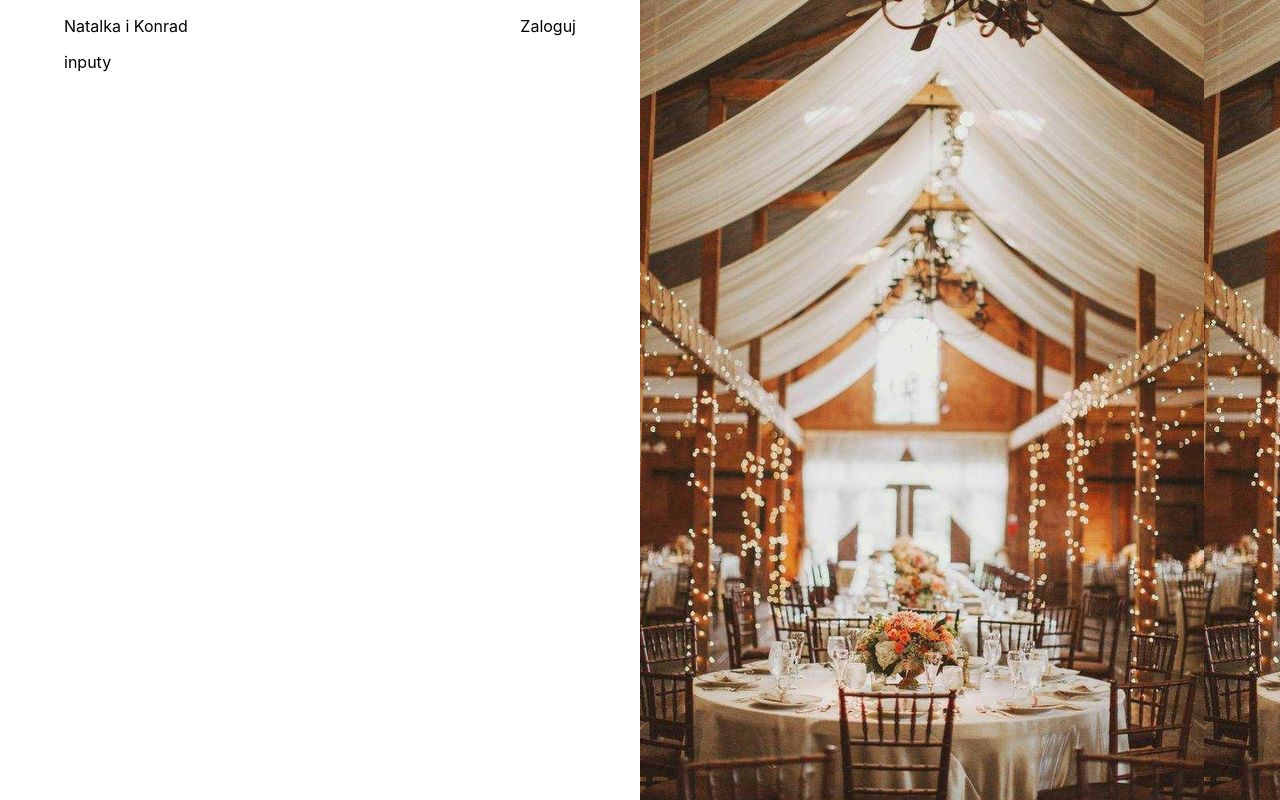
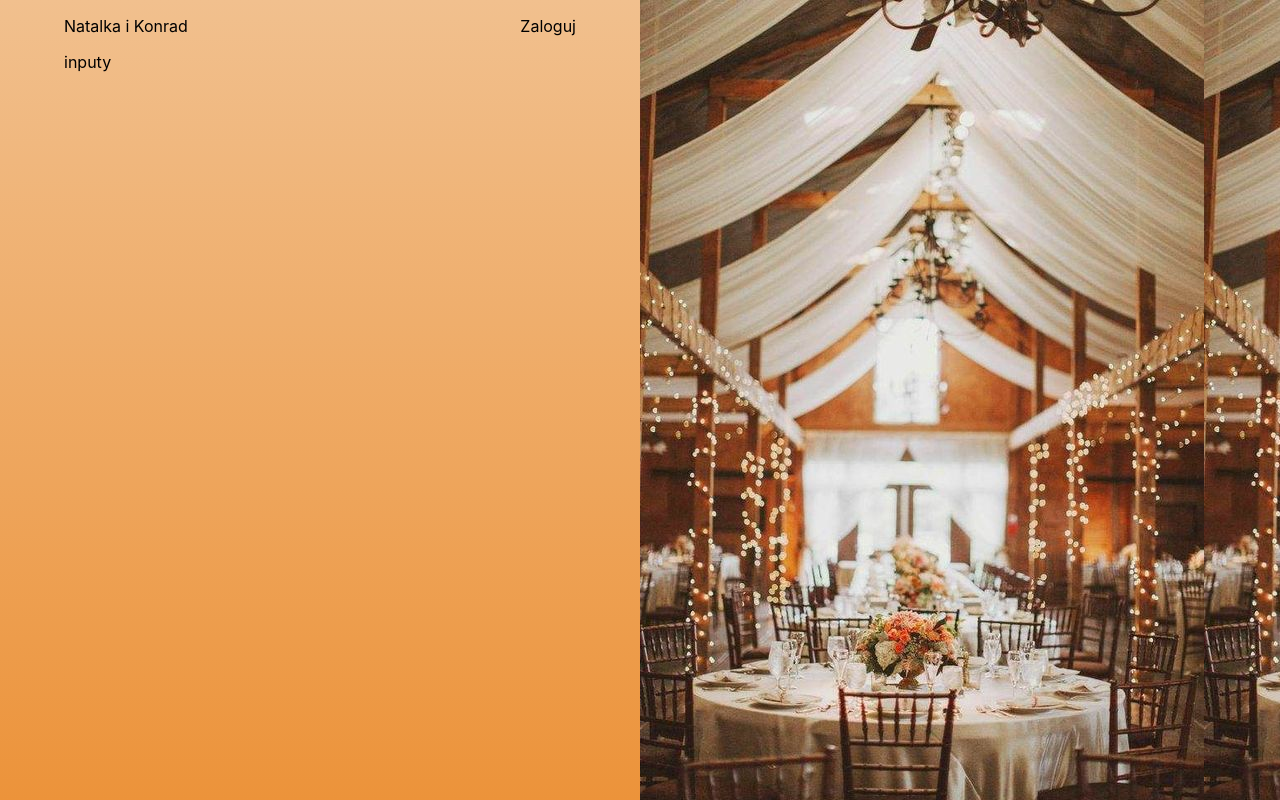
Before and after one commit to Kinga-Zawarczynska/Wedding-app, a React (Create React App) app in the folder wedding-app/: page / in a window 1280 px wide. Built offline with nearby package versions, Linux system fonts and the light colour scheme.

Commit message:
fittin background of textarea to the picture on the roght

```diff
--- a/wedding-app/src/components/TextArea.module.css
+++ b/wedding-app/src/components/TextArea.module.css
@@ -4,7 +4,8 @@
     display: flex;
     flex-direction: column;
     align-items: center;
-    /* justify-content: center; */
+    background: rgb(240,202,164);
+    background: linear-gradient( rgb(241, 192, 142) 0%, rgb(236, 147, 58) 100%);
   }
 
   .HeaderTextArea{
```
